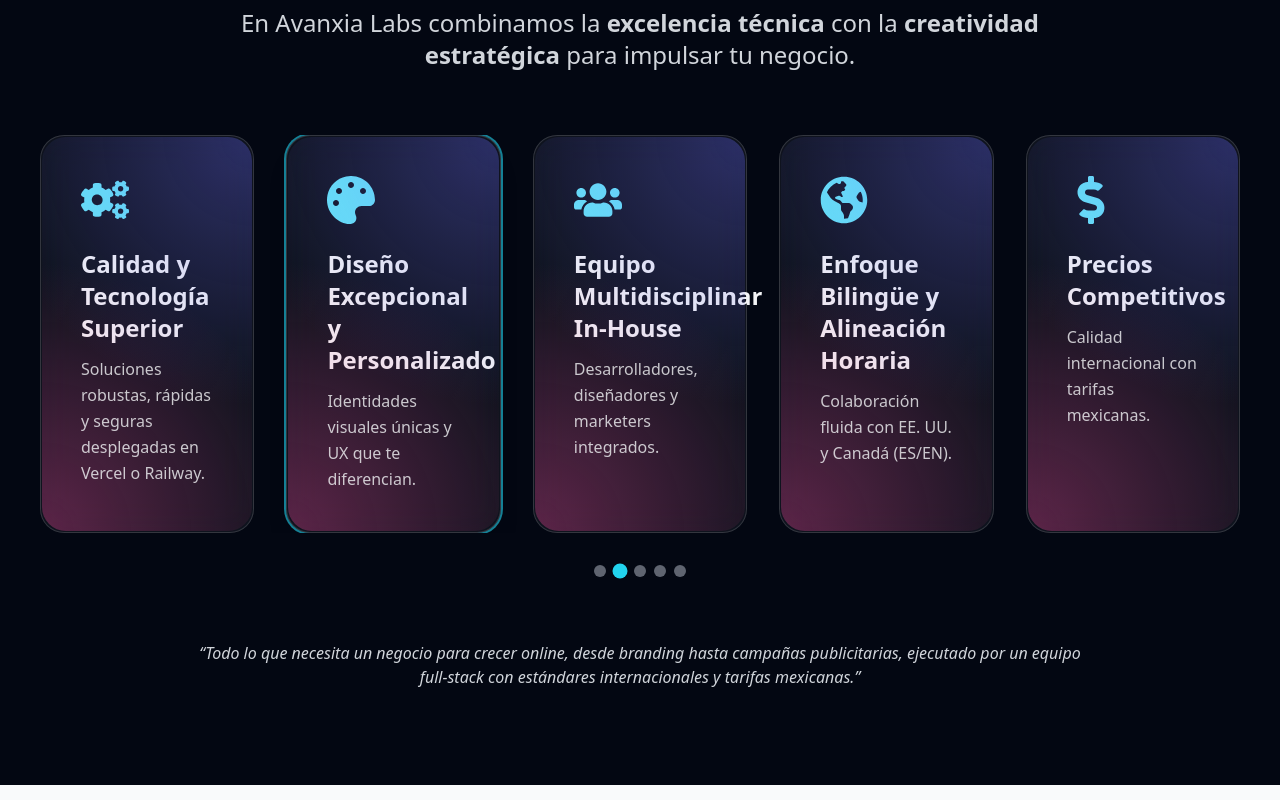
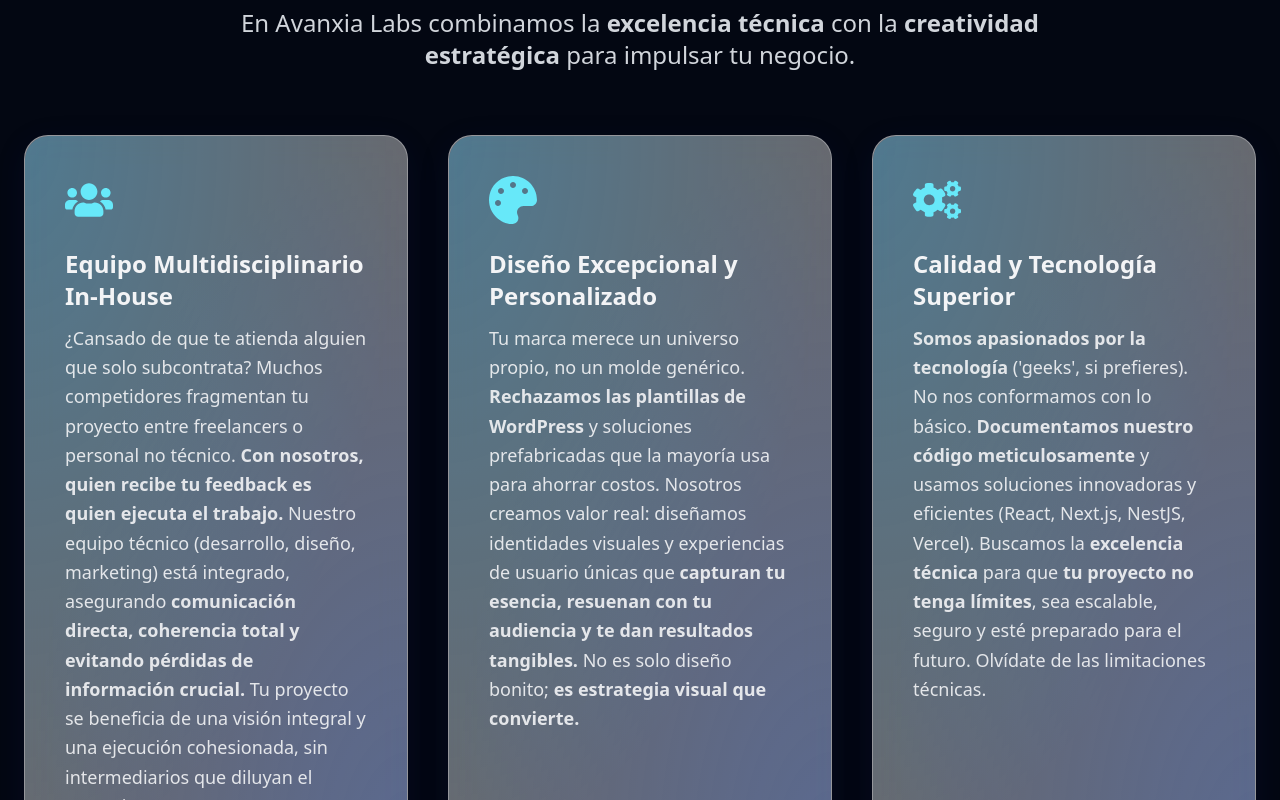
Before and after one commit to Avanxia-Labs/avanxia, a React (Vite) app: page / in a window 1280 px wide. Shown: the part 920-1720 px from the top of the page. Built offline with nearby package versions, Linux system fonts and the light colour scheme.

Commit message:
refactor: enhance Portfolio and ValueProposition components with glassmorphism effects; add responsive typography and gradient animations; implement new hooks for improved UI interactions

```diff
--- a/src/components/Portfolio.tsx
+++ b/src/components/Portfolio.tsx
@@ -1,6 +1,7 @@
 import { useState } from 'react';
 import { ChevronRight, Home } from 'lucide-react'; // Import icons for breadcrumbs
 import { useSectionUnderlineOnView } from "../hooks/use-section-underline";
+import { useGlassCardActiveOnView } from "../hooks/use-section-underline";
 
 // Mapeo de descripciones extendidas por nombre de proyecto
 const projectDetails: Record<string, string> = {
@@ -23,18 +24,20 @@
 }
 
 // Card UI con glassmorphism, gradientes y hover moderno
-const PortfolioCard = ({ study, onClick }: { study: CaseStudy; onClick: () => void }) => (
+const PortfolioCard = ({ study, onClick }: { study: CaseStudy; onClick: () => void }) => {
+  const glassRef = useGlassCardActiveOnView<HTMLButtonElement>();
+  return (
     <button
+      ref={glassRef}
       onClick={onClick}
-    className="group relative rounded-3xl overflow-hidden transition-transform duration-300 ease-out hover:-translate-y-2 focus:-translate-y-2 outline-none"
+      className="group relative glass-panel overflow-hidden outline-none"
+      // La animación de elevación se maneja en CSS
     >
-    {/* glass panel */}
-    <div className="absolute inset-0 bg-white/40 backdrop-blur-md border border-white/30 shadow-lg rounded-[inherit]" />
-    {/* subtle lights */}
-    <div className="absolute -inset-[1px] rounded-[inherit] pointer-events-none
-                    bg-[radial-gradient(circle_at_20%_0%,rgba(59,130,246,.18),transparent_60%),radial-gradient(circle_at_80%_100%,rgba(99,102,241,.18),transparent_60%)]" />
+      {/* El gradiente ahora se maneja con ::before/::after en .glass-panel */}
+      {/* subtle lights (opcional, puede interferir con el gradiente) */}
+      {/* <div className="absolute -inset-[1px] rounded-[inherit] pointer-events-none bg-[radial-gradient(circle_at_20%_0%,rgba(59,130,246,.18),transparent_60%),radial-gradient(circle_at_80%_100%,rgba(99,102,241,.18),transparent_60%)]" /> */}
       {/* image */}
-    <div className="relative aspect-video flex items-center justify-center p-4">
+      <div className="relative aspect-video flex items-center justify-center p-4 z-10">
         <img
           src={study.imageUrl}
           alt={study.title}
@@ -43,19 +46,18 @@
         />
       </div>
       {/* text */}
-    <div className="relative p-6 text-left">
-      <h3 className="text-lg font-semibold text-gray-800 mb-1">{study.title}</h3>
+      <div className="relative p-6 text-left z-10">
+        <h3 className="mb-1">{study.title}</h3>
         <p className="text-xs font-medium text-blue-600">
           {study.client} ({study.location}) – {study.serviceType}
         </p>
       </div>
       {/* halo on hover */}
-    <div className="absolute inset-0 rounded-[inherit] ring-0 ring-sky-400/30 opacity-0
-                    group-hover:opacity-100 group-hover:ring-4 transition-all duration-300" />
+      <div className="absolute inset-0 rounded-[inherit] ring-0 ring-sky-400/30 opacity-0 group-hover:opacity-100 group-hover:ring-4 transition-all duration-300 z-10" />
     </button>
   );
+};
 
-// Botón con glow animado
 const GlowButton = ({ children, ...props }: React.ButtonHTMLAttributes<HTMLButtonElement>) => (
   <button
     {...props}
--- a/src/components/ValueProposition.tsx
+++ b/src/components/ValueProposition.tsx
@@ -2,15 +2,10 @@
   FaCogs,
   FaPalette,
   FaUsers,
-  FaGlobeAmericas,
-  FaDollarSign,
 } from "react-icons/fa";
 import { IconType } from "react-icons";
 import { useSectionUnderlineOnView } from "../hooks/use-section-underline";
-import { useKeenSlider, KeenSliderPlugin, KeenSliderInstance } from "keen-slider/react";
-import "keen-slider/keen-slider.min.css";
-import clsx from "clsx";
-import { useState } from "react";
+import { useGlassCardActiveOnView } from "../hooks/use-section-underline";
 
 /* --------- ICON WRAPPER -------------------------------------------------*/
 const IconWrapper = ({ icon: Icon, className }: { icon: IconType; className?: string }) => {
@@ -25,88 +20,46 @@
 type Point = {
   title: string;
   desc: string;
+  paragraph: string;
   icon: IconType;
 };
 
 const points: Point[] = [
   {
-    title: "Calidad y Tecnología Superior",
-    desc: "Soluciones robustas, rápidas y seguras desplegadas en Vercel o Railway.",
-    icon: FaCogs,
+    title: "Equipo Multidisciplinario In-House",
+    desc: "Desarrolladores, diseñadores y marketers integrados.",
+    paragraph: "¿Cansado de que te atienda alguien que solo subcontrata? Muchos competidores fragmentan tu proyecto entre freelancers o personal no técnico. <strong>Con nosotros, quien recibe tu feedback es quien ejecuta el trabajo.</strong> Nuestro equipo técnico (desarrollo, diseño, marketing) está integrado, asegurando <strong>comunicación directa, coherencia total y evitando pérdidas de información crucial.</strong> Tu proyecto se beneficia de una visión integral y una ejecución cohesionada, sin intermediarios que diluyan el mensaje.",
+    icon: FaUsers,
   },
   {
     title: "Diseño Excepcional y Personalizado",
     desc: "Identidades visuales únicas y UX que te diferencian.",
+    paragraph: "Tu marca merece un universo propio, no un molde genérico. <strong>Rechazamos las plantillas de WordPress</strong> y soluciones prefabricadas que la mayoría usa para ahorrar costos. Nosotros creamos valor real: diseñamos identidades visuales y experiencias de usuario únicas que <strong>capturan tu esencia, resuenan con tu audiencia y te dan resultados tangibles.</strong> No es solo diseño bonito; <strong>es estrategia visual que convierte.</strong>",
     icon: FaPalette,
   },
   {
-    title: "Equipo Multidisciplinario In-House",
-    desc: "Desarrolladores, diseñadores y marketers integrados.",
-    icon: FaUsers,
-  },
-  {
-    title: "Enfoque Bilingüe y Alineación Horaria",
-    desc: "Colaboración fluida con EE. UU. y Canadá (ES/EN).",
-    icon: FaGlobeAmericas,
-  },
-  {
-    title: "Precios Competitivos",
-    desc: "Calidad internacional con tarifas mexicanas.",
-    icon: FaDollarSign,
+    title: "Calidad y Tecnología Superior",
+    desc: "Soluciones robustas, rápidas y seguras.",
+    paragraph: "<strong>Somos apasionados por la tecnología</strong> ('geeks', si prefieres). No nos conformamos con lo básico. <strong>Documentamos nuestro código meticulosamente</strong> y usamos soluciones innovadoras y eficientes (React, Next.js, NestJS, Vercel). Buscamos la <strong>excelencia técnica</strong> para que <strong>tu proyecto no tenga límites</strong>, sea escalable, seguro y esté preparado para el futuro. Olvídate de las limitaciones técnicas.",
+    icon: FaCogs,
   },
 ];
 
-/* --------- AUTOPLAY PLUGIN ---------------------------------------------*/
-const autoplay =
-  (interval = 4000): KeenSliderPlugin =>
-  (slider: KeenSliderInstance) => {
-    let timer: ReturnType<typeof setTimeout>;
-    const clear = () => clearTimeout(timer);
-    const next = () => {
-      clear();
-      timer = setTimeout(() => {
-        const { rel, max } = slider.track.details;
-        if (rel === max) {
-          slider.moveToIdx(0, true);
-        } else {
-          slider.next();
-        }
-      }, interval);
-    };
-    slider.on("created", next);
-    slider.on("dragStarted", clear);
-    slider.on("animationEnded", next);
-    slider.on("updated", next);
-    slider.container.addEventListener("pointerenter", clear);
-    slider.container.addEventListener("pointerleave", next);
-    slider.container.addEventListener("touchstart", clear, { passive: true });
-    slider.container.addEventListener("touchend", next);
-  };
-
 /* --------- CARD ---------------------------------------------------------*/
-const Card = ({
-  p,
-  active,
-}: {
-  p: Point;
-  active: boolean;
-}) => {
+const Card = ({ p }: { p: Point }) => {
+  const glassRef = useGlassCardActiveOnView<HTMLDivElement>();
   return (
-    <div className="keen-slider__slide flex justify-center px-2 md:px-4">
-      <div
-        className={clsx(
-          "relative w-full rounded-3xl p-10 overflow-visible transition-transform duration-300 ease-out",
-          "border border-white/15 backdrop-blur-lg bg-white/5 text-gray-100",
-          "hover:-translate-y-2",
-          active && "ring-2 ring-cyan-400/60 shadow-xl",
-          "before:absolute before:inset-px before:rounded-[inherit] before:pointer-events-none",
-          "before:bg-[radial-gradient(circle_at_100%_0%,rgba(99,102,241,.35),transparent_60%),radial-gradient(circle_at_0%_100%,rgba(236,72,153,.35),transparent_60%)]"
-        )}
-      >
-        <IconWrapper icon={p.icon} className="text-5xl mb-6 text-cyan-300" />
-        <h3 className="text-2xl font-semibold mb-3">{p.title}</h3>
-        <p className="opacity-80 leading-relaxed">{p.desc}</p>
-      </div>
+    <div
+      ref={glassRef}
+      className="glass-panel relative w-full p-8 md:p-10 overflow-hidden flex flex-col"
+    >
+      <IconWrapper icon={p.icon} className="text-4xl md:text-5xl mb-5 md:mb-6 text-cyan-300 relative z-10" />
+      <h3 className="mb-3 text-xl md:text-2xl relative z-10">{p.title}</h3>
+      {/* Use dangerouslySetInnerHTML to render the HTML in the paragraph */}
+      <p
+        className="opacity-90 leading-relaxed relative z-10 flex-grow"
+        dangerouslySetInnerHTML={{ __html: p.paragraph }}
+      />
     </div>
   );
 };
@@ -114,23 +67,6 @@
 /* --------- MAIN COMPONENT ----------------------------------------------*/
 const ValueProposition = () => {
   const underlineRef = useSectionUnderlineOnView<HTMLSpanElement>();
-  const [current, setCurrent] = useState(0);
-
-  const [sliderRef, instanceRef] = useKeenSlider<HTMLDivElement>(
-    {
-      slides: { perView: 1, spacing: 24 },
-      breakpoints: {
-        "(min-width: 768px)": { slides: { perView: 3, spacing: 32 } },
-      },
-      mode: "snap",
-      rubberband: false,
-      loop: false,
-      slideChanged(s: KeenSliderInstance) {
-        setCurrent(s.track.details.rel);
-      },
-    },
-    [autoplay(4000)]
-  );
 
   return (
     <section id="value-proposition" className="py-24 bg-gray-950 text-gray-100">
@@ -146,27 +82,10 @@
           <strong>creatividad estratégica</strong> para impulsar tu negocio.
         </p>
 
-        {/* Carrusel */}
-        <div ref={sliderRef} className="keen-slider overflow-visible">
+        {/* Grid Layout instead of Carousel */}
+        <div className="grid grid-cols-1 md:grid-cols-3 gap-8 md:gap-10">
           {points.map((p, i) => (
-            <Card key={i} p={p} active={current === i} />
-          ))}
-        </div>
-
-        {/* Dots */}
-        <div className="flex justify-center gap-2 mt-8">
-          {points.map((_, i) => (
-            <button
-              key={i}
-              aria-label={`Ir a la tarjeta ${i + 1}`}
-              onClick={() => instanceRef.current?.moveToIdx(i)}
-              className={clsx(
-                "w-3 h-3 rounded-full transition-all",
-                current === i
-                  ? "bg-cyan-400 scale-125"
-                  : "bg-gray-400/60 hover:bg-cyan-300"
-              )}
-            />
+            <Card key={i} p={p} />
           ))}
         </div>
 
--- a/src/hooks/use-section-underline.tsx
+++ b/src/hooks/use-section-underline.tsx
@@ -26,3 +26,30 @@
 
   return ref;
 }
+
+// Hook para activar el gradiente glassmorphism en mobile al hacer scroll
+export function useGlassCardActiveOnView<T extends HTMLElement>() {
+  const ref = useRef<T | null>(null);
+
+  useEffect(() => {
+    const el = ref.current;
+    if (!el) return;
+    // Solo activar en mobile
+    if (window.matchMedia('(hover: none) and (pointer: coarse)').matches) {
+      const observer = new window.IntersectionObserver(
+        ([entry]) => {
+          if (entry.isIntersecting) {
+            el.classList.add('active-gradient');
+          } else {
+            el.classList.remove('active-gradient');
+          }
+        },
+        { threshold: 0.5 }
+      );
+      observer.observe(el);
+      return () => observer.disconnect();
+    }
+  }, []);
+
+  return ref;
+}
--- a/src/index.css
+++ b/src/index.css
@@ -44,6 +44,28 @@
         rgba(var(--color-secondary) / .12) 0%,
         rgba(var(--color-secondary) / 0)   60%
     );
+    /* Tipografía */
+    --font-h1-size: 3.5rem; /* Hero principal */
+    --font-h1-weight: 900;
+    --font-h1-line: 1.1;
+    --font-h2-size: 2.25rem;
+    --font-h2-weight: 800;
+    --font-h2-line: 1.15;
+    --font-h3-size: 1.5rem;
+    --font-h3-weight: 700;
+    --font-h3-line: 1.2;
+    --font-p-size: 1.125rem;
+    --font-p-weight: 400;
+    --font-p-line: 1.7;
+    --font-small-size: 0.95rem;
+    --font-small-line: 1.5;
+    /* Glassmorphism */
+    --glass-bg: rgba(255,255,255,0.40);
+    --glass-bg-dark: rgba(22,30,50,0.40);
+    --glass-blur: 16px;
+    --glass-border: rgba(255,255,255,0.30);
+    --glass-shadow: 0 8px 32px 0 rgba(31,38,135,0.10);
+    --glass-radius: 1.5rem;
   }
   @media (prefers-color-scheme: dark) {
     :root {
@@ -111,3 +133,104 @@
     transform: scaleX(1);
   }
 }
+
+/* Aplicación global de variables */
+h1 {
+  font-size: var(--font-h1-size);
+  font-weight: var(--font-h1-weight);
+  line-height: var(--font-h1-line);
+}
+h2 {
+  font-size: var(--font-h2-size);
+  font-weight: var(--font-h2-weight);
+  line-height: var(--font-h2-line);
+}
+h3 {
+  font-size: var(--font-h3-size);
+  font-weight: var(--font-h3-weight);
+  line-height: var(--font-h3-line);
+}
+p, .text-base {
+  font-size: var(--font-p-size);
+  font-weight: var(--font-p-weight);
+  line-height: var(--font-p-line);
+}
+small, .text-sm {
+  font-size: var(--font-small-size);
+  line-height: var(--font-small-line);
+}
+
+/* Glassmorphism utilidades */
+.glass-panel {
+  position: relative; /* Necesario para pseudo-elementos */
+  overflow: hidden;   /* Necesario para pseudo-elementos */
+  background: var(--glass-bg);
+  backdrop-filter: blur(var(--glass-blur));
+  -webkit-backdrop-filter: blur(var(--glass-blur));
+  border: 1px solid var(--glass-border);
+  box-shadow: var(--glass-shadow);
+  border-radius: var(--glass-radius);
+  /* Transición para elevación/sombra */
+  transition: box-shadow 0.5s cubic-bezier(.4,0,.2,1),
+              transform 0.5s cubic-bezier(.4,0,.2,1);
+}
+.dark .glass-panel {
+  background: var(--glass-bg-dark);
+}
+
+/* Gradiente difuminado SUAVE (crossfade) aplicado directamente a .glass-panel */
+.glass-panel::before,
+.glass-panel::after {
+  content: '';
+  position: absolute;
+  inset: 0;
+  border-radius: inherit;
+  pointer-events: none;
+  z-index: 0; /* Detrás del contenido */
+  /* Transición de opacidad con curva CUBIC-BEZIER y mayor duración */
+  transition: opacity 0.8s cubic-bezier(0.4, 0, 0.2, 1); /* Ajuste clave */
+}
+
+/* Estado inicial del gradiente */
+.glass-panel::before {
+  background: radial-gradient(ellipse at 0% 0%, rgba(0,178,255,0.22) 0%, transparent 70%),
+              radial-gradient(ellipse at 100% 100%, rgba(46,104,255,0.22) 0%, transparent 70%);
+  opacity: 1;
+}
+
+/* Estado hover/activo del gradiente */
+.glass-panel::after {
+  background: radial-gradient(ellipse at 100% 0%, rgba(0,178,255,0.22) 0%, transparent 70%),
+              radial-gradient(ellipse at 0% 100%, rgba(46,104,255,0.22) 0%, transparent 70%);
+  opacity: 0;
+}
+
+/* Activación del fundido cruzado */
+.glass-panel:hover::before,
+.glass-panel:focus::before,
+.glass-panel.active-gradient::before {
+  opacity: 0;
+}
+
+.glass-panel:hover::after,
+.glass-panel:focus::after,
+.glass-panel.active-gradient::after {
+  opacity: 1;
+}
+
+/* Animación de elevación solo si no es mobile */
+@media (hover: hover) and (pointer: fine) {
+  .glass-panel:hover,
+  .glass-panel:focus {
+    box-shadow: 0 12px 40px 0 rgba(31,38,135,0.16);
+    transform: translateY(-8px) scale(1.01);
+  }
+}
+
+/* Mobile: activa gradiente al hacer scroll (cuando .active-gradient está presente) */
+@media (hover: none) and (pointer: coarse) {
+  .glass-panel.active-gradient {
+    box-shadow: 0 12px 40px 0 rgba(31,38,135,0.16);
+    transform: scale(1.01);
+  }
+}
```
Lines whose indentation alone changed are shown as unchanged.
